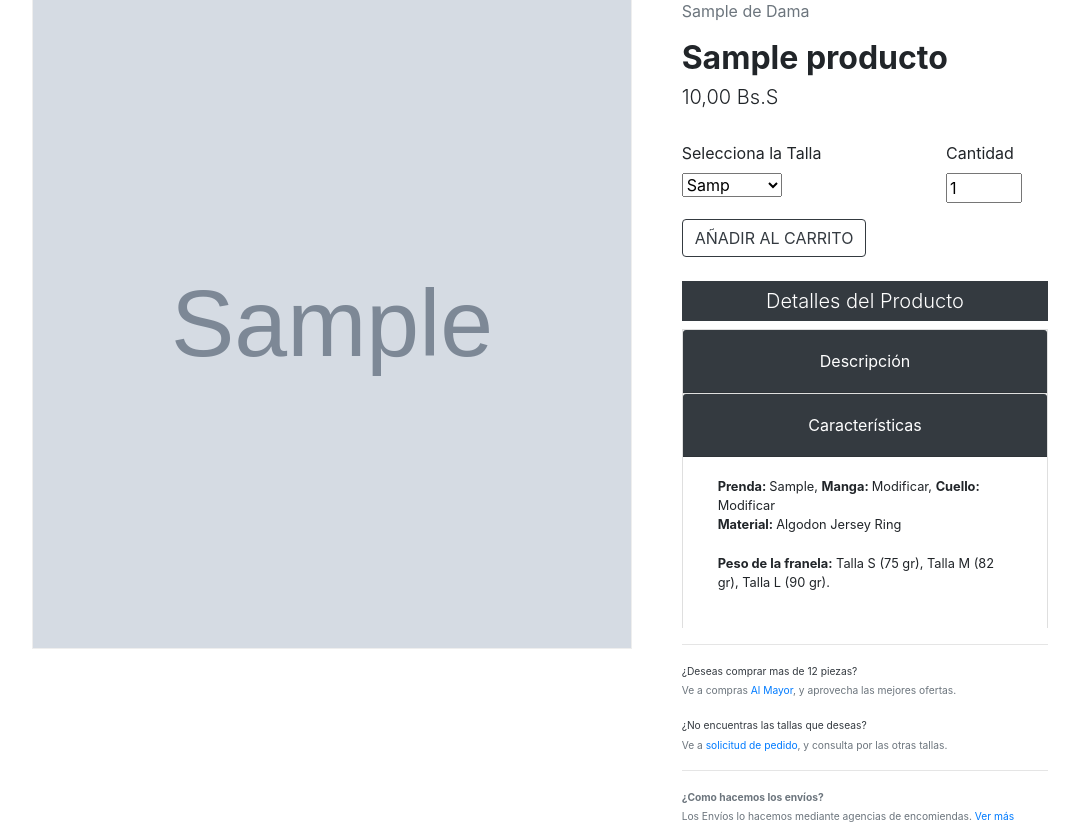
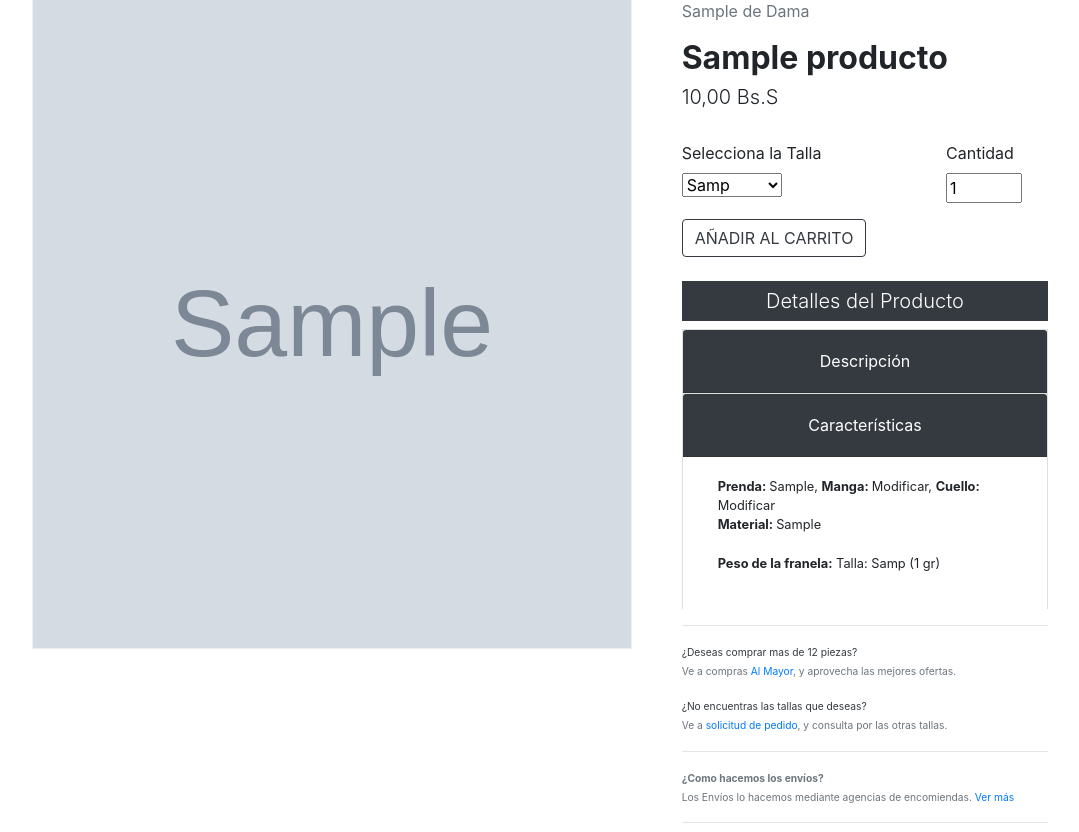
Before and after one commit to CarlosMaita/Ecommerce, a PHP site: page /compra/index.php?idproducto=1&idmodelo=1 in a window 1280 px wide, after a click on "Características". Shown: the part 147-979 px from the top of the page, without its empty margins (95-1174 px from the left). Run offline with PHP 8.4, Linux system fonts and the light colour scheme; data comes from the database, SQL or seed files in the repository; tables that the repository leaves empty hold one stand-in row (values such as "Sample post"); some libraries are stand-ins or nearby versions.

Commit message:
MOdificaciones comprar 2

```diff
--- a/admin/inventario/N_Imagen.txt
+++ b/admin/inventario/N_Imagen.txt
@@ -1 +1 @@
-939
+942
--- a/compra/index.php
+++ b/compra/index.php
@@ -7,20 +7,24 @@ if(isset($_GET['idproducto'], $_GET['idmodelo'])){
         $idmodelo=$_GET['idmodelo'];
         $sql= 'SELECT * FROM INVENTARIO i INNER JOIN MODELOS m ON m.IDMODELO=i.IDMODELO WHERE i.IDMODELO='.$idmodelo;
             $res= $conn->query($sql);
-            $arreglo[] = NULL;
+            $arreglo[] = array();
+            unset($arreglo[0]);
            if ($res->num_rows > 0){
             while($f=$res->fetch_assoc()){
+
                 $lista_tallas=$lista_tallas.'<option value="'.$f['TALLA'].'">'.$f['TALLA'].'</option>';
-                $newarreglo=array('Talla'=>$f['TALLA'], 'Cantidad'=> $f['CANTIDAD'], 'Idinventario'=>$f['IDINVENTARIO']);
+                $newarreglo=array('Talla'=>$f['TALLA'], 'Cantidad'=> $f['CANTIDAD'], 'Idinventario'=>$f['IDINVENTARIO'], 'Peso'=>$f['PESO']);
                 array_push($arreglo,$newarreglo);
-            }
+          }
            }else{
                $lista_tallas='<option value="N/D">N/D</option>';
-                 $newarreglo=array('Talla'=>'N/D', 'Cantidad'=>'0', 'Idinventario'=>'-1');
+                 $newarreglo=array('Talla'=>'N/D', 'Cantidad'=>'0', 'Idinventario'=>'-1', 'Peso'=>'No disponible');
                  array_push($arreglo,$newarreglo);
             }
-            #seleccion de Características
-        $sql ="SELECT * FROM PRODUCTOS p WHERE IDPRODUCTO=$idproducto";
+        #seleccion de Características
+        $sql ="SELECT p.NOMBRE_P, p.PRECIO, p.TIPO, p.GENERO, p.DESCRIPCION, m.IMAGEN ,p.MANGA, p.CUELLO,p.MATERIAL FROM MODELOS m
+        INNER JOIN PRODUCTOS p ON p.IDPRODUCTO=m.IDPRODUCTO
+        WHERE m.IDMODELO=$idmodelo";
         $res= $conn->query($sql);
         if ($res->num_rows > 0){
          while($f=$res->fetch_assoc()){
@@ -29,7 +33,9 @@ if(isset($_GET['idproducto'], $_GET['idmodelo'])){
            $tipo=$f['TIPO'];
            $genero=$f['GENERO'];
            $descripcion=$f['DESCRIPCION'];
-           $imagen=$f['IMAGEN'];
+           $imagen= $f['IMAGEN'];
+           $material=$f['MATERIAL'];
+
            switch ($f['MANGA']) {
              case '0':
                $manga='No Aplica';
@@ -254,10 +260,19 @@ and open the template in the editor.
                              <div class="col-12 text-left">
                                <p>
                                 <b>Prenda: </b><?=ucfirst ($tipo)?>,  <b>Manga: </b><?=ucfirst ($manga)?>,  <b>Cuello: </b><?=ucfirst($cuello)?><br>
-                                <b>Material: </b>Algodon Jersey Ring <br>
+                                <b>Material: </b><?=$material?> <br>
                                 <br>
                                 <b>Peso de la franela:</b>
-                                  Talla S (75 gr),  Talla M (82 gr),  Talla L (90 gr).
+                                <?php
+                                if ($arreglo[1]['Talla']!='N/D') {
+                                  foreach ($arreglo as $key) {
+                                      echo 'Talla: '.$key["Talla"].' ('.$key["Peso"].' gr) ';
+                                  }
+                                }else{
+                                  echo 'No disponible';
+                                }
+
+                                 ?>
                                 </p>
                              </div>
                            </div>
```
Also changed, not shown: imagen/8d6dc35e506fc23349dd10ee68dabb64.jpg (added), imagen/92262bf907af914b95a0fc33c3f33bf6.jpg (added), imagen/b55ec28c52d5f6205684a473a2193564.jpg (added).
